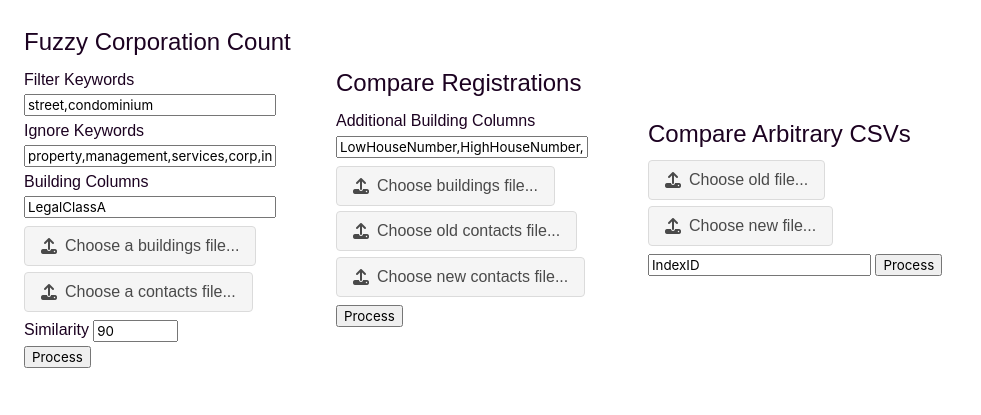
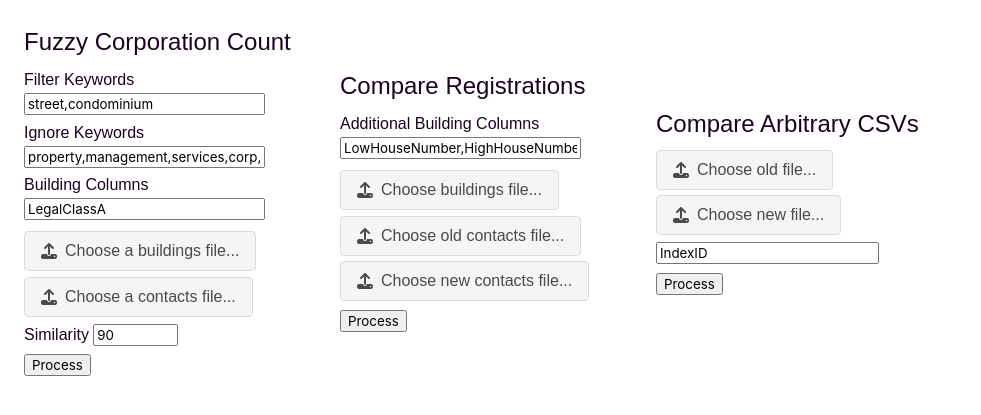
Before and after one commit to ScottWOlson/ScottWOlson, a Flask app: page / in a window 1280 px wide. Shown: the top 415 px of the page, without its empty margins (0-981 px from the left). Run offline with Flask 2, Linux system fonts and the light colour scheme; some libraries are stand-ins or nearby versions.

Commit message:
adjust input margins 📶

```diff
--- a/static/style.css
+++ b/static/style.css
@@ -6,7 +6,7 @@ body {
   display: grid;
   align-items: center;
   justify-content: center;
-  gap: 1rem;
+  gap: 2rem;
 }
 
 @media screen and (min-width: 800px) {
@@ -28,6 +28,10 @@ body {
   background-color: #c5c9a4;
 }
 
-input:not([type="file"]) {
-  margin: 0.15rem 0;
+input {
+  margin-bottom: 0.35rem;
 }
+
+input[type="submit"] {
+  margin: 0.20rem 0;
+}
--- a/templates/main.html
+++ b/templates/main.html
@@ -31,6 +31,7 @@
         style="width: 85%"
       />
     </div>
+    <div>
       <label for="ignore-keywords">Ignore Keywords</label>
       <input
         name="ignore-keywords"
@@ -38,6 +39,8 @@
         title="Comma separated list of case-insensitive keywords to ignore when computing fuzzy similarity"
         style="width: 85%"
       />
+    </div>
+    <div>
       <label for="building-columns">Building Columns</label>
       <input
         name="building-columns"
@@ -45,8 +48,10 @@
         title="Comma separated list of columns to sum from buildings CSV"
         style="width: 85%"
       />
+    </div>
     {{ forms.file(name='buildings', label='Choose a buildings file...') }}
     {{ forms.file(name='registration', label='Choose a contacts file...') }}
+    <div>
       <label for="similarity">Similarity</label>
       <input
         min="0"
@@ -55,12 +60,14 @@
         type="number"
         name="similarity"
         title="Value between 0-100. For e.g. 90 will group together names that are 90% similar"
-    /><br>
+      />
+    </div>
     <input type="submit" value="Process" />
   </form>
   <form action="/process" method="post" enctype="multipart/form-data">
     <div class="header">Compare Registrations</div>
     <input type="hidden" name="function" value="compare_contacts" />
+    <div>
       <label for="building-columns">Additional Building Columns</label>
       <input
         name="building-columns"
@@ -68,6 +75,7 @@
         title="Comma separated list of columns to show from the buildings CSV, in addition to BuildingID and Zip"
         style="width: 85%"
       />
+    </div>
     {{ forms.file(name='buildings', label='Choose buildings file...') }}
     {{ forms.file(name='contacts-old', label='Choose old contacts file...') }}
     {{ forms.file(name='contacts-new', label='Choose new contacts file...') }}
```
Lines whose indentation alone changed are shown as unchanged.
